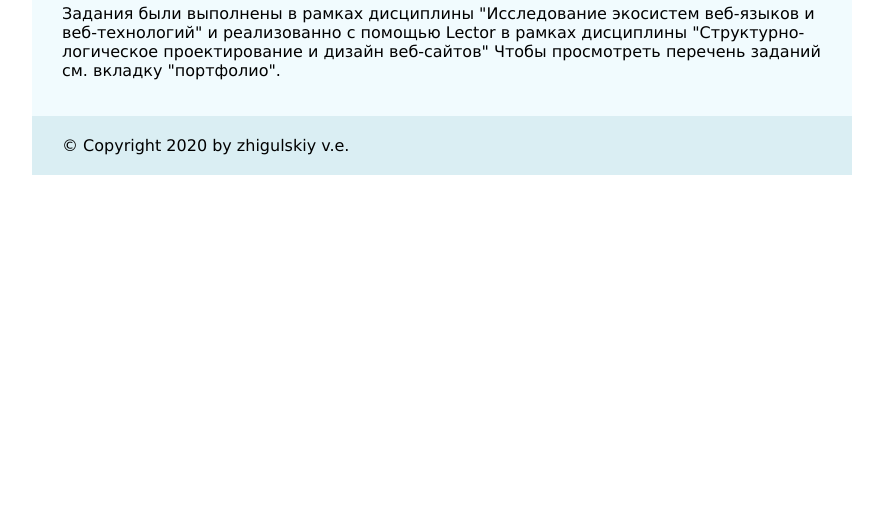
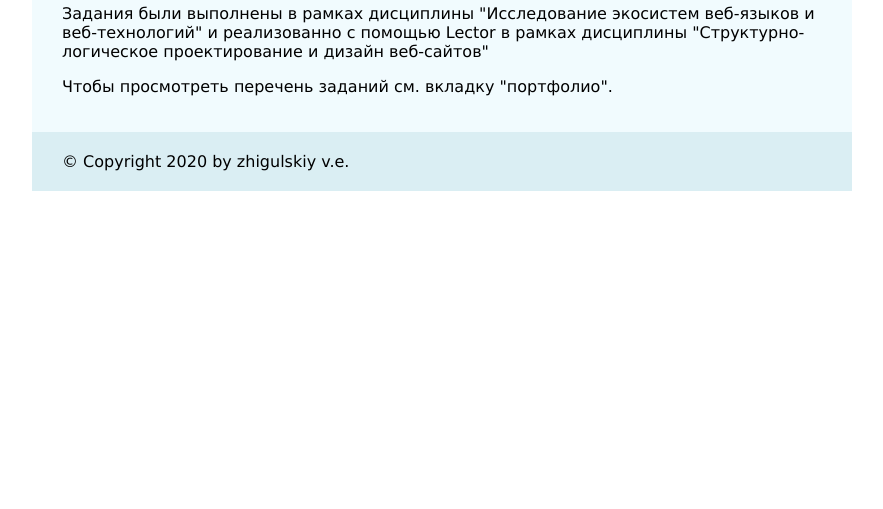
Before and after one commit to NeoKms/lector-demo, a plain HTML site: page index.html in a window 1280 px wide. Shown: the part 291-800 px from the top of the page, without its empty margins (198-1081 px from the left). Drawn offline with Linux system fonts and the light colour scheme.

Commit message:
Synchronized build

```diff
--- a/index.html
+++ b/index.html
@@ -17,8 +17,8 @@
   <div class="page">
 
   <h2>Аннотация</h2>
-  <p>Задания были выполнены в рамках дисциплины "Исследование экосистем веб-языков и веб-технологий" и реализованно с помощью Lector в рамках дисциплины "Структурно-логическое проектирование и дизайн веб-сайтов"
-Чтобы просмотреть перечень заданий см. вкладку "портфолио".</p>
+  <p>Задания были выполнены в рамках дисциплины "Исследование экосистем веб-языков и веб-технологий" и реализованно с помощью Lector в рамках дисциплины "Структурно-логическое проектирование и дизайн веб-сайтов"</p>
+<p>Чтобы просмотреть перечень заданий см. вкладку "портфолио".</p>
 
 
   </div>
```
